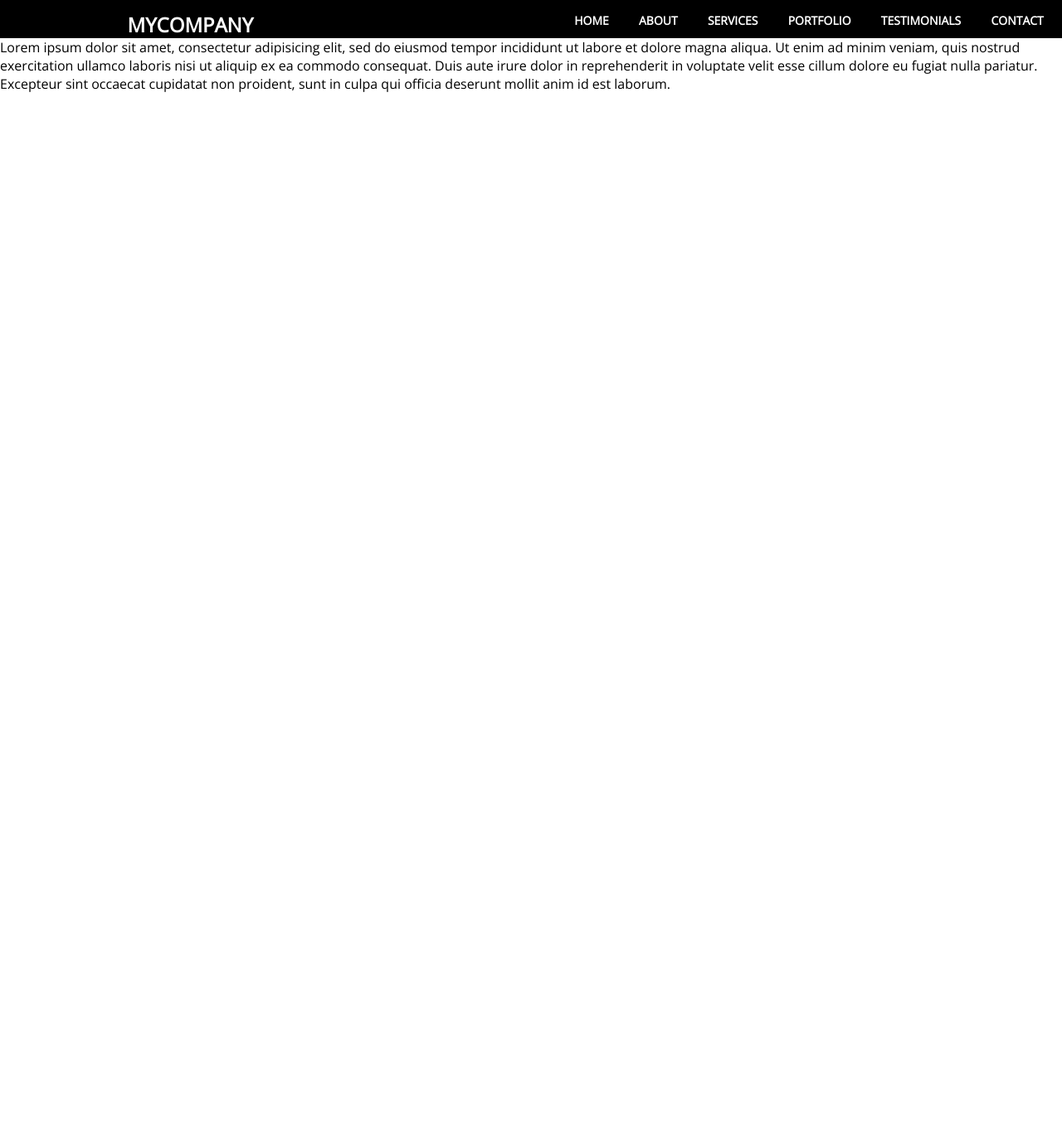
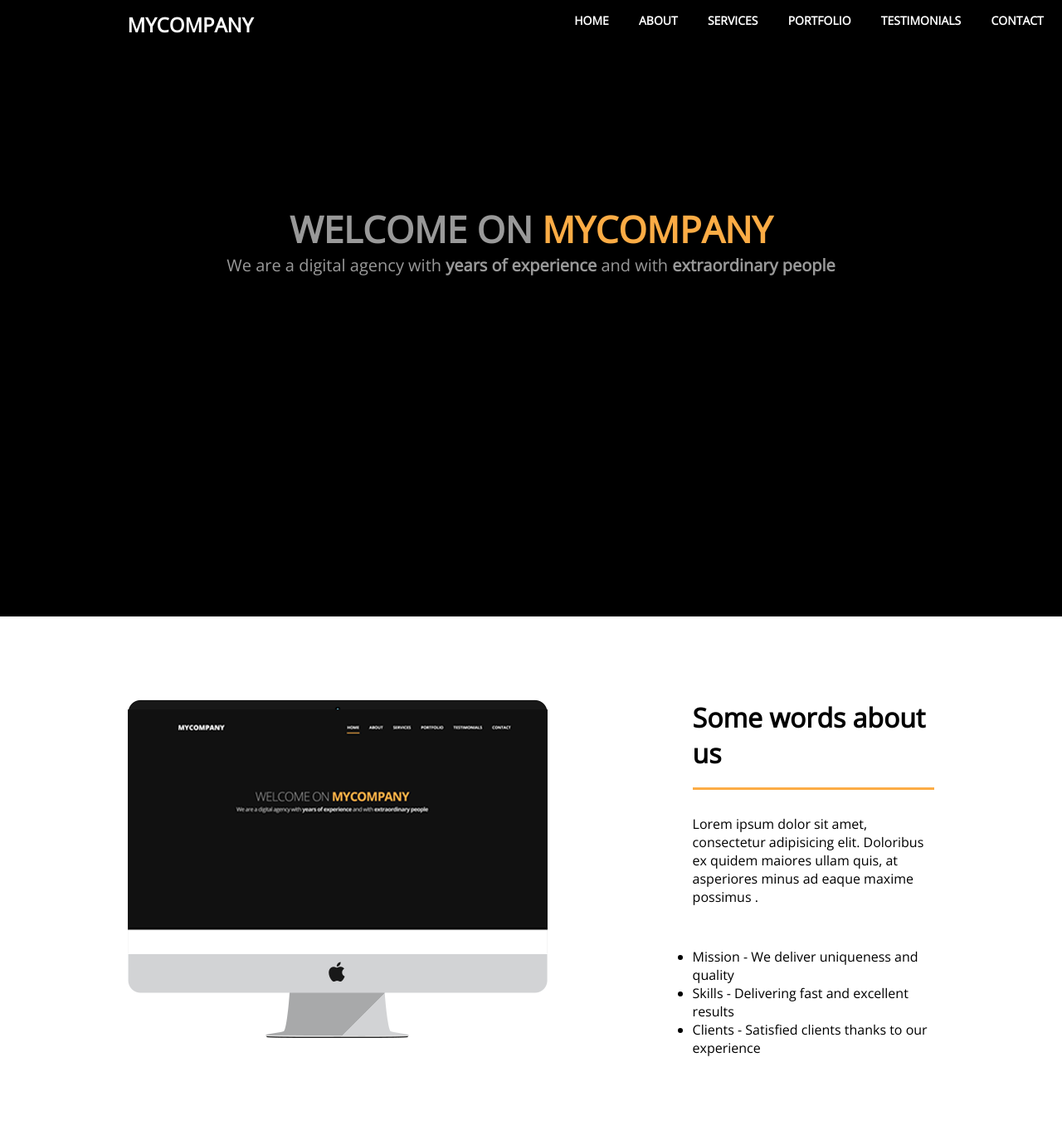
Before and after one commit to NataliyaMedvedkova/site, a plain HTML site: page index.html in a window 1280 px wide. Shown: the part 43-1417 px from the top of the page at 83% size. Before the commit the page ends 800 px from the top, so only its background shows below. Drawn offline with nearby package versions, Linux system fonts and the light colour scheme.

Commit message:
add blocks welcome and about us

```diff
--- a/index.html
+++ b/index.html
@@ -20,11 +20,33 @@
             </div>
         </nav>
     </header>
-    <p>Lorem ipsum dolor sit amet, consectetur adipisicing elit, sed do eiusmod tempor incididunt ut labore et dolore magna aliqua. Ut enim ad minim veniam, quis nostrud exercitation ullamco laboris nisi ut aliquip ex ea commodo consequat. Duis aute irure dolor in reprehenderit in voluptate velit esse cillum dolore eu fugiat nulla pariatur. Excepteur sint occaecat cupidatat non proident, sunt in culpa qui officia deserunt mollit anim id est laborum.</p>
+    <main>
+        <div class="main_welcome">
+            <h1>WELCOME ON <span class="mycompany">MYCOMPANY</span></h1>
+            <p>We are a digital agency with <span class="mycompany">years of experience</span> and with <span class="mycompany">extraordinary people</span></p>
+        </div>
+        <div class="wrapper">
+            <div class="main_about">
+                <div class="about_left">
+                    <img src="img/mac.png" alt="mac">
+                </div>
+                <div class="about_right">
+                    <h1>Some words about us</h1>
+                    <p>Lorem ipsum dolor sit amet, consectetur adipisicing elit. Doloribus ex quidem maiores ullam quis, at asperiores minus ad eaque maxime possimus .</p>
+                    <ul>
+                        <li><span>Mission -</span> We deliver uniqueness and quality</li>
+                        <li><span>Skills -</span> Delivering fast and excellent results</li>
+                        <li><span>Clients -</span> Satisfied clients thanks to our experience</li>
+                    </ul>
+
+                </div>
+            </div>
+        </div>
 
 
-    <script src="script.js">
 
-    </script>
+    </main>
+
+    <script src="script.js"></script>
 </body>
 </html>
--- a/script.js
+++ b/script.js
@@ -2,7 +2,7 @@ menu.onclick = function myFunction() {
     var x = document.getElementById('myTopnav');
 
     if (x.className === "topnav") {
-        x.className += "responsive";
+        x.className += " responsive";
     } else {
         x.className = "topnav";
     }
--- a/style.css
+++ b/style.css
@@ -18,7 +18,7 @@ header{
 }
 .header__logo{
     text-transform: uppercase;
-    color: white;
+    color: #fff;
     font-weight: 800;
     font-size: 24px;
     cursor: pointer;
@@ -30,7 +30,7 @@ nav{
     margin-left: 29%;
 }
 .topnav a{
-    color: white;
+    color: #fff;
     text-align: center;
     padding: 12px 16px;
     font-size: 14px;
@@ -42,6 +42,50 @@ nav{
 .topnav .icon{
     display: none;
 }
+main {
+    display: flex;
+    flex-direction: column;
+    width: 100%;
+}
+main .main_welcome {
+    background: #000;
+    text-align: center;
+    padding: 200px 0 410px 0;
+}
+main .main_welcome p {
+    color: #999999;
+    font-size: 20px;
+}
+main .main_welcome h1 {
+    color: #999999;
+    font-size: 44px;
+}
+p .mycompany {
+    font-weight: bold;
+}
+h1 .mycompany {
+    color: #fcac45;
+}
+.wrapper {
+    width: 76%;
+    margin: 0 auto;
+}
+main .main_about {
+    display: flex;
+    padding: 100px 0 100px 0;
+}
+.about_right {
+    margin-left: 175px;
+}
+.about_right h1 {
+    display: inline-block;
+    border-bottom: 3px solid #fcac45;
+    padding-bottom: 20px;
+}
+.about_right p {
+    margin: 30px 0 50px 0;
+}
+
 
 
 
@@ -83,8 +127,8 @@ nav{
         right: -200px;
     }
     .topnav.responsive a{
-        float: left;
+        float: none;
         display: block;
-        text-align:
+        text-align: left;
     }
 }
```
